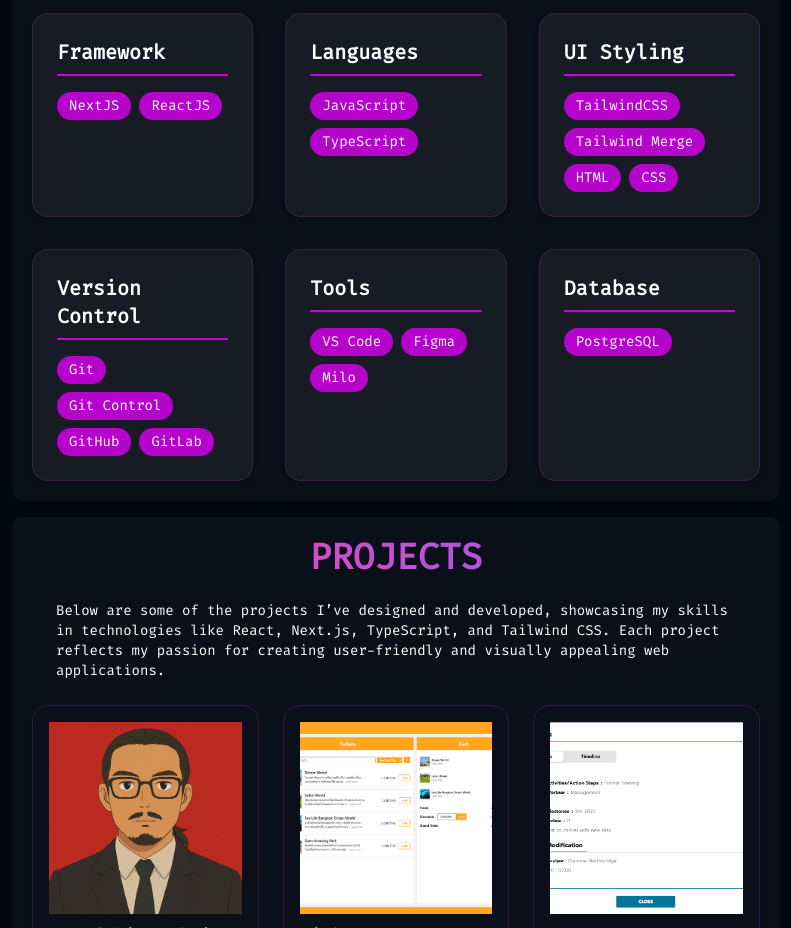
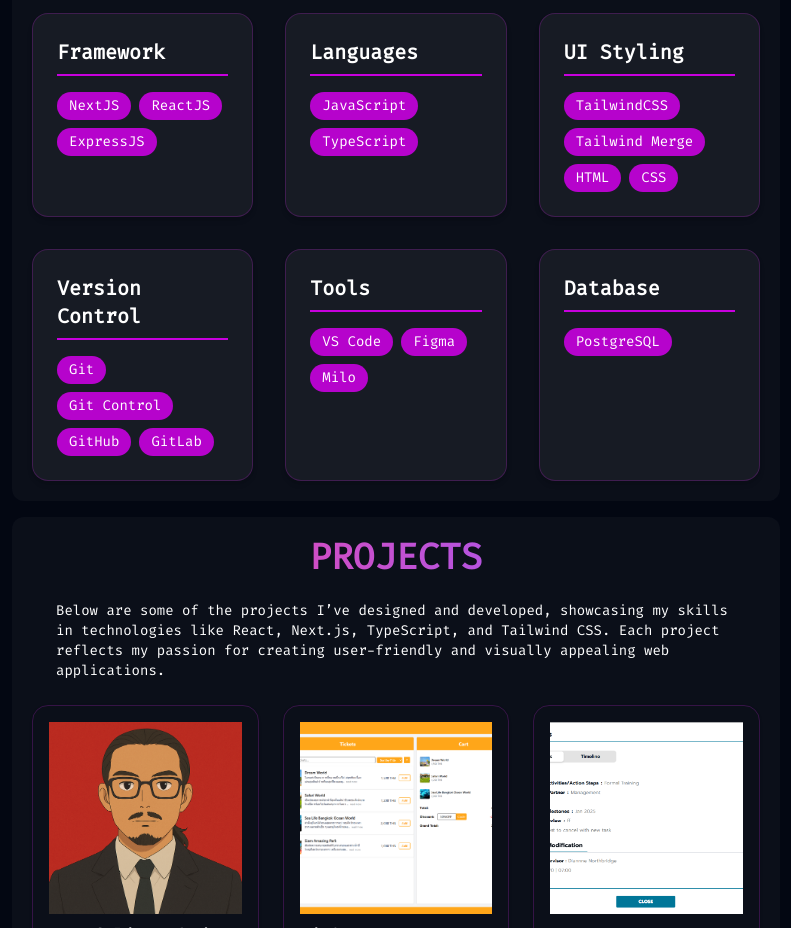
Before and after one commit to Bew60000/anw.website, a React (Vite) app: page / in a window 1280 px wide. Shown: the part 1800-2728 px from the top of the page, without its empty margins (244-1035 px from the left). Built offline with nearby package versions, Linux system fonts and the light colour scheme.

Commit message:
Update ResumeText.ts

```diff
--- a/src/libs/ResumeText.ts
+++ b/src/libs/ResumeText.ts
@@ -10,7 +10,7 @@ export const descriptionSkill =
   "Below are the core skills I’ve developed and regularly use in web development—from programming languages and frameworks to styling tools and version control. These skills enable me to build efficient, visually engaging, and user-friendly web applications.";
 
 export const skills = {
-  framework: ["NextJS", " ReactJS"],
+  framework: ["NextJS", " ReactJS", "ExpressJS"],
   languages: ["JavaScript", "TypeScript"],
   UI_styling: ["TailwindCSS", "Tailwind Merge", "HTML", "CSS"],
   version_control: ["Git", "Git Control", "GitHub", "GitLab"],
```
